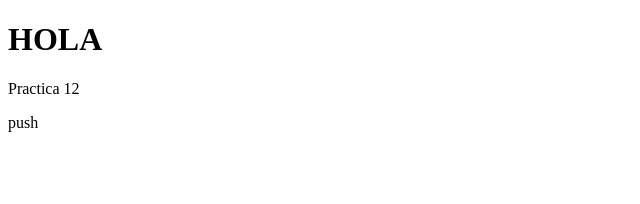
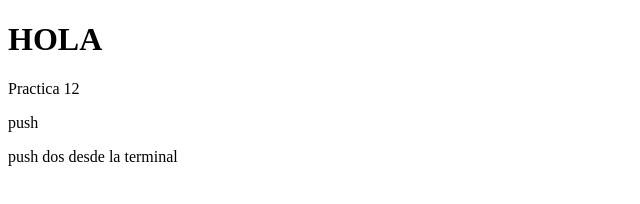
Before and after one commit to IanGonzalezTDF/GitHubPractica, a plain HTML site: page GitHubPractica/index.html in a window 1280 px wide. Shown: the whole page, without its empty margins (0-640 px from the left). Drawn offline with Linux system fonts and the light colour scheme.

Commit message:
push desde la terminal

```diff
--- a/GitHubPractica/index.html
+++ b/GitHubPractica/index.html
@@ -10,5 +10,6 @@
     <h1>HOLA</h1>
     <p>Practica 12</p>
     <p>push</p>
+    <p>push dos desde la terminal</p>
 </body>
 </html>
```
